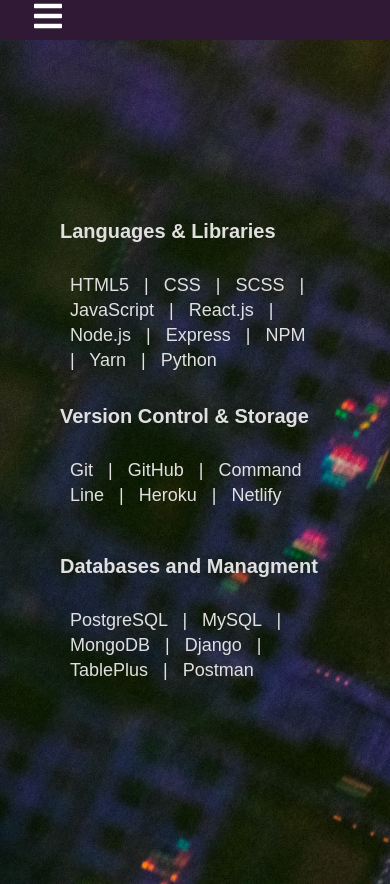
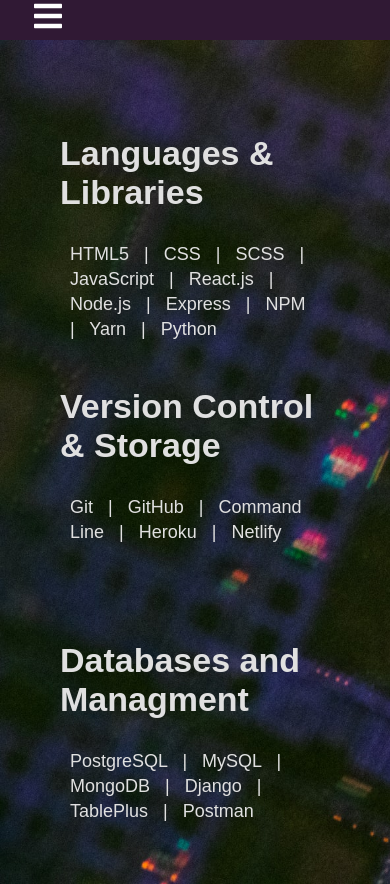
Before and after one commit to BeltonJohn/Portfolio-matt, a React (Create React App) app: page /skills in a window 390 px wide. Built offline with nearby package versions, Linux system fonts and the light colour scheme; a web font is replaced by a local one.

Commit message:
font change

```diff
--- a/src/components/Projects.js
+++ b/src/components/Projects.js
@@ -32,7 +32,8 @@
               target='_blank'
               className='project-links'
             >
-              <AiIcons.AiOutlineGithub /> View Readme
+              <AiIcons.AiOutlineGithub />
+              View Readme
             </a>
           </div>
         </div>
--- a/src/components/Skills.js
+++ b/src/components/Skills.js
@@ -9,21 +9,21 @@
       <h1 id='skills-title'>My Skills</h1>
       <div className='skills-list-with-icons'>
         <div className='skills-list'>
-          <div className='languages'>
-            <h2>Languages & Libraries</h2>
+          <div className='skills-actual'>
+            <h2 className='skills-headings'>Languages & Libraries</h2>
             <p className='specific-skills'>
               HTML5 | CSS | SCSS | JavaScript | React.js | Node.js | Express |
               NPM | Yarn | Python
             </p>
           </div>
-          <div className='version-control'>
-            <h2>Version Control & Storage</h2>
+          <div className='skills-actual'>
+            <h2 className='skills-headings'>Version Control & Storage</h2>
             <p className='specific-skills'>
               Git | GitHub | Command Line | Heroku | Netlify
             </p>
           </div>
-          <div className='databases'>
-            <h2>Databases and Managment</h2>
+          <div className='skills-actual'>
+            <h2 className='skills-headings'>Databases and Managment</h2>
             <p className='specific-skills'>
               PostgreSQL | MySQL | MongoDB | Django | TablePlus | Postman
             </p>
--- a/src/styles/contact.scss
+++ b/src/styles/contact.scss
@@ -19,6 +19,7 @@
   width: 350px;
   border-radius: 10px;
   line-height: 1.8;
+  letter-spacing: .2rem;
   border: 8px solid #C0C0C0;
   margin-top: 14%
 }
--- a/src/styles/sidebar.scss
+++ b/src/styles/sidebar.scss
@@ -13,7 +13,6 @@
   margin-left: 2rem;
   font-size: 2rem;
   background: none;
-  color: #702963;
 }
 
 .nav-menu {
@@ -47,7 +46,7 @@
 
 .nav-text a {
   text-decoration: none;
-  color: white;
+  color: #C0C0C0;
   font-size: 22px;
   width: 95%;
   height: 50%;
--- a/src/styles/skills.scss
+++ b/src/styles/skills.scss
@@ -30,13 +30,17 @@
 
 }
 
-.languages {
+.skills-actual {
   width: 300px;
   height: 150px;
   padding-right: 15px;
   padding-left: 15px;
   color: #E0E0E0;
 
+
+}
+.skills-headings {
+  font-size: 34px;
 }
 
 h2 {
@@ -44,23 +48,9 @@
 font-size: 28px;
 }
 
-.version-control {
-width: 300px;
-height: 150px;
-padding-right: 15px;
-padding-right: 15px;
-color: #E0E0E0;
 
-}
 
-.databases {
-width: 300px;
-height: 150px;
-padding-right: 15px;
-padding-left: 15px;
-color: #E0E0E0;
 
-}
 
 .skills-icons {
 display: flex;
@@ -92,7 +82,7 @@
   .skills-list {
     display: flex;
     flex-direction: column;
-    justify-content: center;
+    justify-content: space-evenly;
     align-items: center;
     font-size: 14px;
     width: 100vw;
@@ -100,6 +90,10 @@
     margin: 0 auto
 
   }
+  .skills-actual {
+    margin: 10px
+  }
+
   .version-control  {
     margin-left: 30px;
     margin-top: 35px;
```
